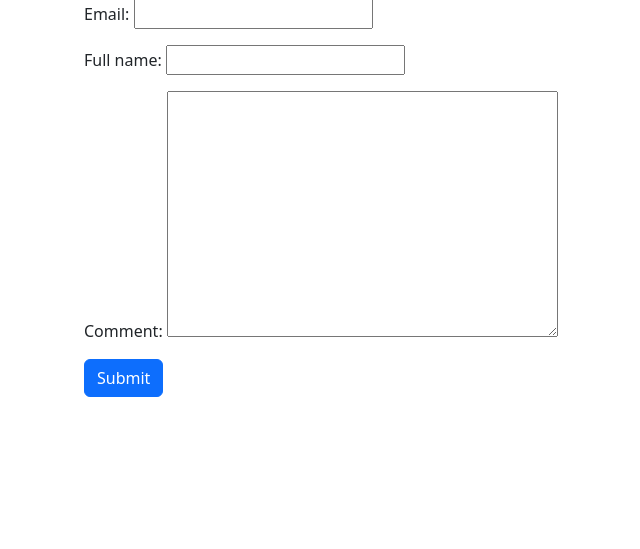
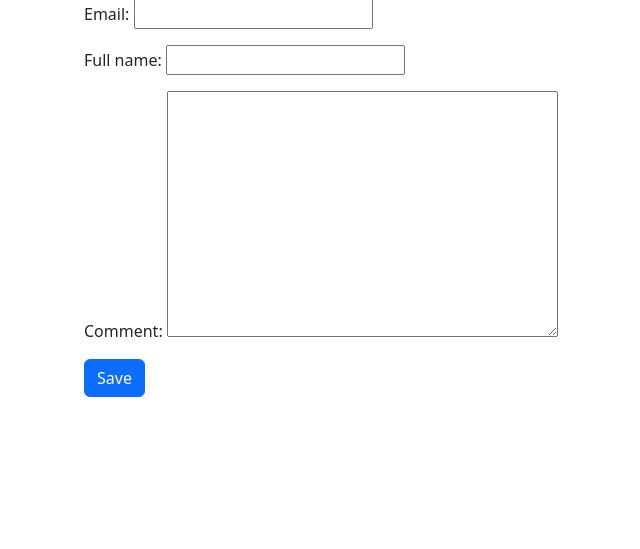
Before and after one commit to github-main-user/mailerx, a Django app: page /clients/create/ in a window 1280 px wide. Shown: the part 73-622 px from the top of the page, without its empty margins (10-650 px from the left). Run offline with Django 5.2, Linux system fonts and the light colour scheme; the visitor is signed in with stand-in values (Sample User, id 1); parts of the project's set-up code (start-up, migrations or seed data) failed here and were passed over.

Commit message:
style: change text for buttons

```diff
--- a/templates/clients/client_form.html
+++ b/templates/clients/client_form.html
@@ -4,6 +4,6 @@
   <form method="post">
     {% csrf_token %}
     {{ form.as_p }}
-    <button type="submit" class="btn btn-primary">Submit</button>
+    <button type="submit" class="btn btn-primary">Save</button>
   </form>
 {% endblock %}
--- a/templates/mail_messages/message_form.html
+++ b/templates/mail_messages/message_form.html
@@ -4,6 +4,6 @@
   <form method="post">
     {% csrf_token %}
     {{ form.as_p }}
-    <button type="submit" class="btn btn-primary">Submit</button>
+    <button type="submit" class="btn btn-primary">Save</button>
   </form>
 {% endblock %}
```
